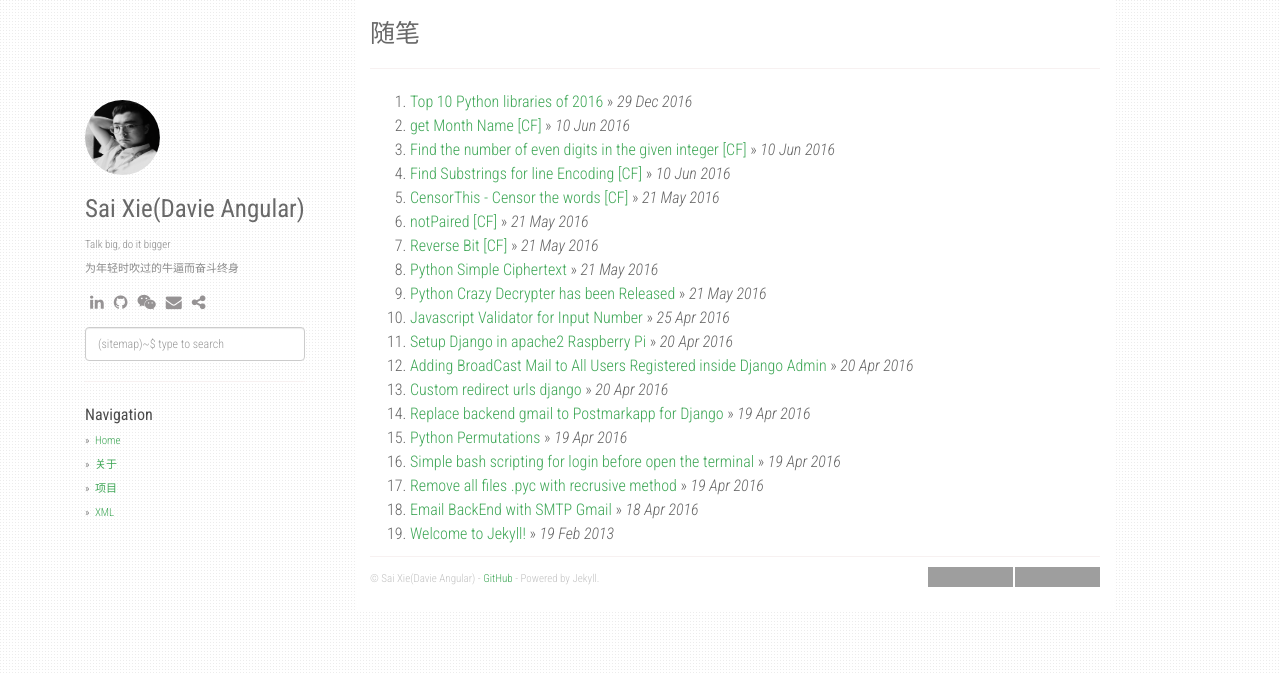
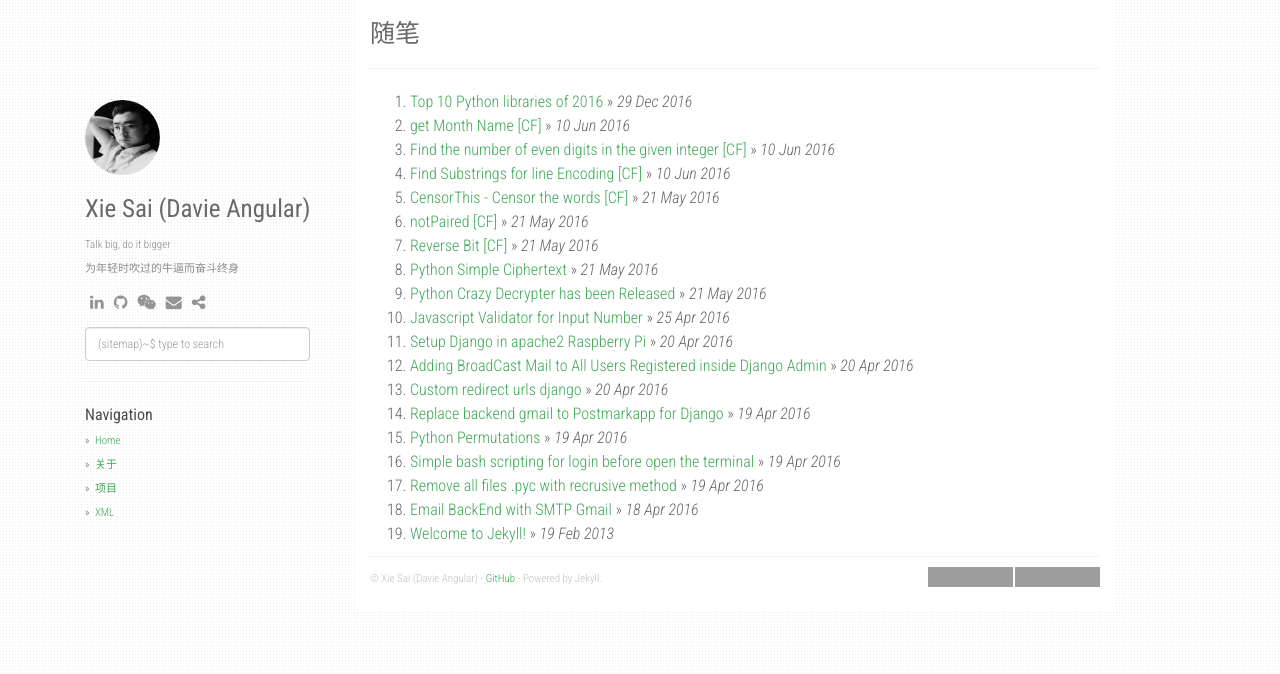
Before and after one commit to xiesai/xiesai.github.com, a Jekyll site: the page built from index.html, in a window 1280 px wide. Shown: the top 674 px of the page. Built offline with Jekyll 4.4.1, drawn with Linux system fonts in a browser that asks for light colours; nearby versions of some CDN libraries; the list of posts is cut into pages by our own code; grey boxes are pictures that could not be loaded.

```diff
--- a/_config.yml
+++ b/_config.yml
@@ -1,6 +1,6 @@
 title: 随笔
 description: My Personal Stack Problems
-author: Sai Xie(Davie Angular)
+author: Xie Sai (Davie Angular)
 github: https://github.com/xiesai
 about:  Talk big, do it bigger<p>为年轻时吹过的牛逼而奋斗终身</p>
 disqus_shortname: stackproblems
```
